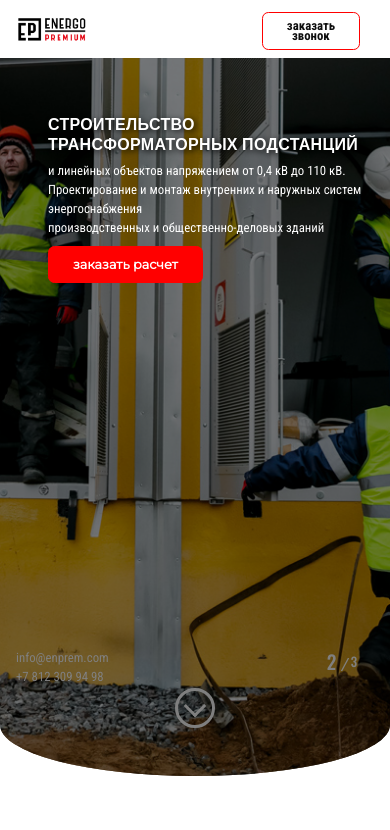
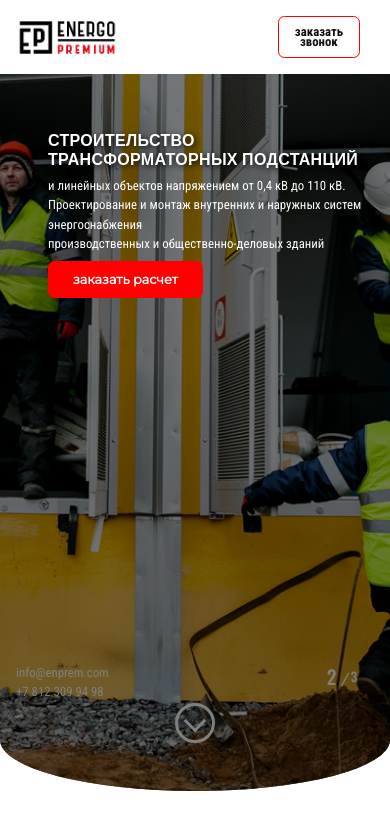
Before and after one commit to Naya252/test.github.io, a plain HTML site: page index.html in a window 390 px wide. Drawn offline with nearby package versions, Linux system fonts and the light colour scheme.

Commit message:
last
last

```diff
--- a/css/style.css
+++ b/css/style.css
@@ -23,7 +23,7 @@ button:active, button:hover, a:active, a:hover {
 }
 
 .logo {
-  max-width: 70%;
+  max-width: 60%;
 }
 
 h1 {
@@ -282,6 +282,10 @@ header .link_btn:hover {
     font-size: 1em;
   }
 
+  .logo {
+    max-width: 80%;
+  }
+
 }
 
 @media screen and (max-height: 450px) {
@@ -291,3 +295,11 @@ header .link_btn:hover {
   }
 
 }
+
+@media screen and (max-width: 400px) {
+  .logo {
+    max-width: 100%;
+  }
+
+
+}
--- a/index.html
+++ b/index.html
@@ -14,7 +14,7 @@
         <div class="container-fluid">
             <div class="row wrap">
                 <div class="col-sm-2 col-4 d-flex align-items-center justify-content-start ml-0 pl-0">
-                    <img class="logo img-fluid" alt="Responsive image" src="img/logo.png">
+                    <img class="logo" alt="logo" src="img/logo.png">
                 </div>
                 <div class="col-sm-8 col-6 d-flex align-items-center">
                     <ul class="nav justify-content-between container-fluid">
@@ -41,8 +41,8 @@
                         </li>
                       </ul>
                 </div>
-                <div class="col-2 d-flex align-items-center justify-content-end">
-                    <button type="button" class="btn link_btn py-md-2 px-md-3 py-2 px-4 m-0 mt-1">заказать звонок</button>
+                <div class="col-2 d-flex align-items-stretch justify-content-end">
+                    <button type="button" class="btn link_btn  py-1 px-3 my-2">заказать звонок</button>
                 </div>
             </div>
         </div>
```
